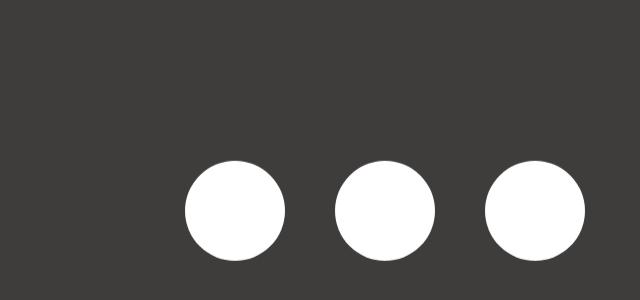
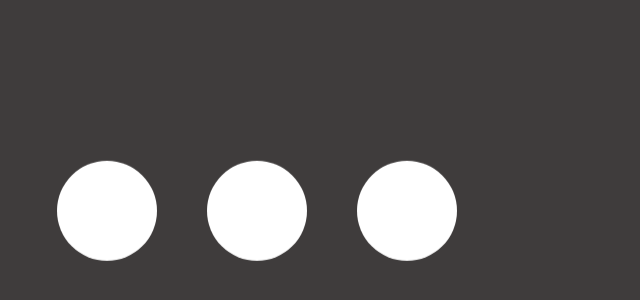
Before and after one commit to Elinor-coder999/CodingAcademyEx, a plain HTML site: page Day23/spotify loader/index.html in a window 1280 px wide. Shown: the part 176-476 px from the top of the page, without its empty margins (371-1011 px from the left). Drawn offline with Linux system fonts and the light colour scheme.

Commit message:
Align center

```diff
--- a/Day23/spotify loader/css/main.css
+++ b/Day23/spotify loader/css/main.css
@@ -10,7 +10,7 @@ body{
 .loader {
     position: absolute;
     top: 50%;
-    left: 45%;
+    left: 35%;
     translate: -60px -60%;
 }
 
```
